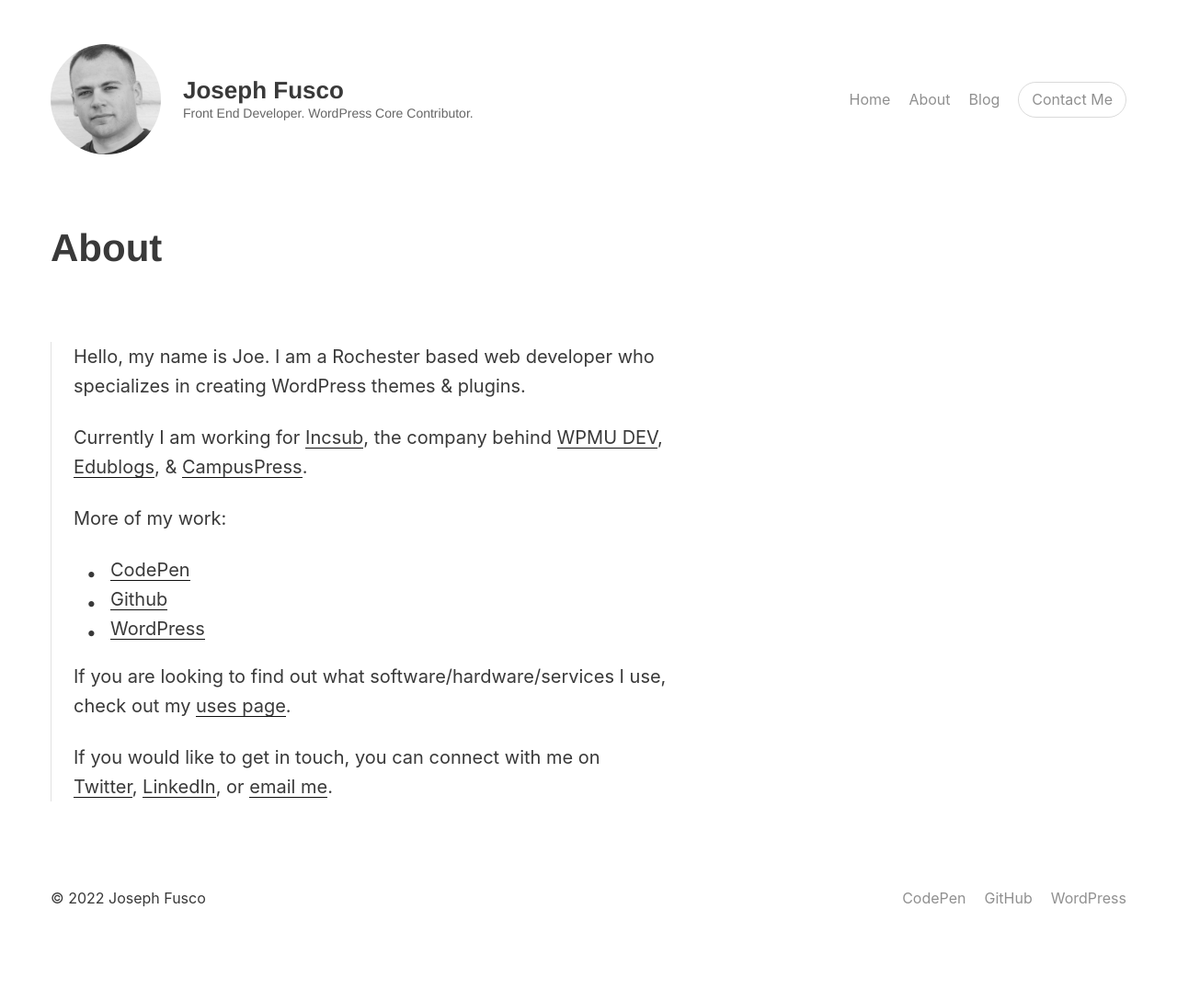
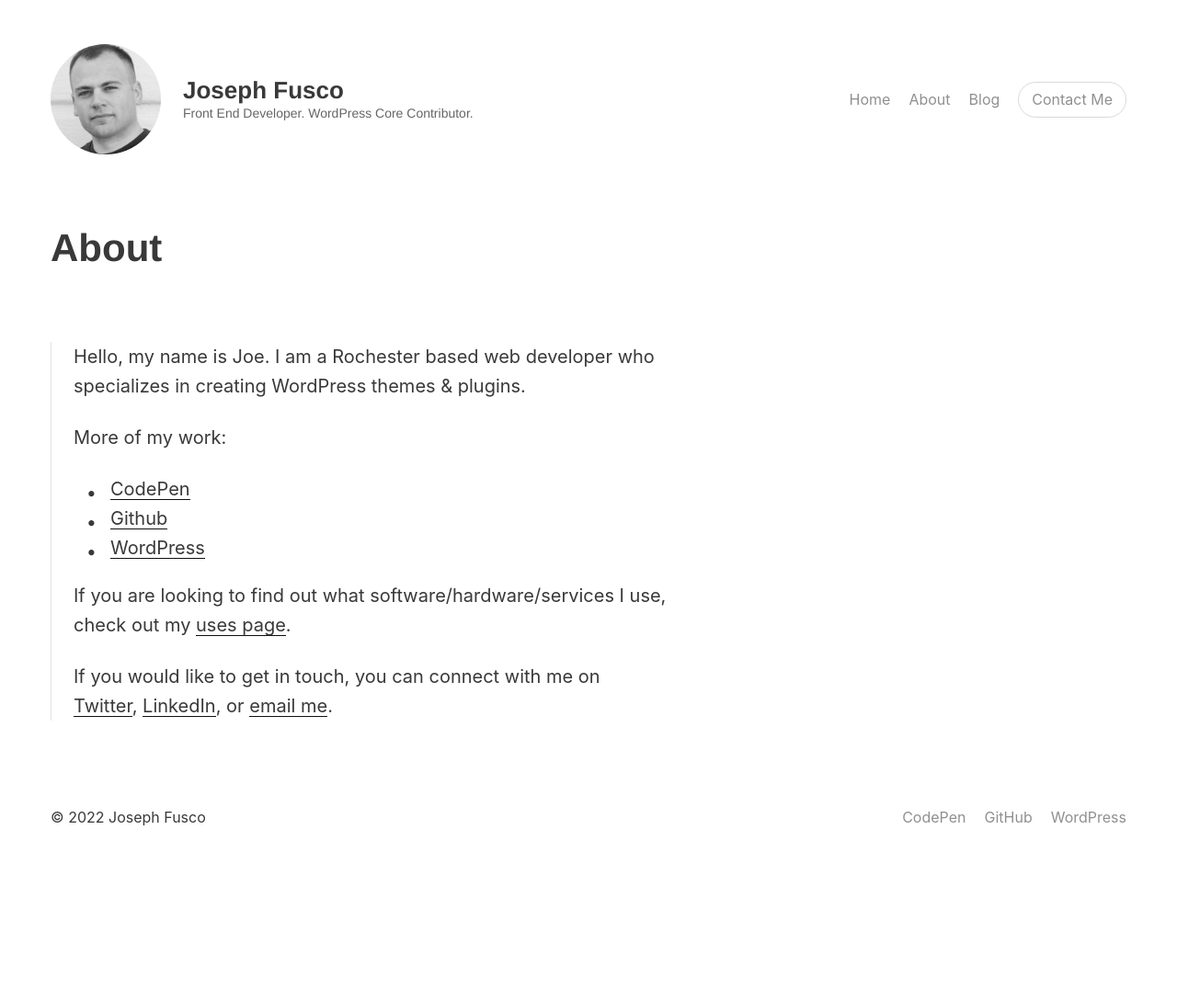
Before and after one commit to josephfusco/josephfusco.github.io, a Jekyll site: the page built from about.md, in a window 1280 px wide. Shown: the whole page at 92% size. Built offline with Jekyll 4.4.1, drawn with Linux system fonts in a browser that asks for light colours; after the commit the page ends 1000 px from its top, so only the background shows below that.

Commit message:
Update about.md

```diff
--- a/about.md
+++ b/about.md
@@ -4,8 +4,6 @@ title: About
 ---
 
 Hello, my name is Joe. I am a Rochester based web developer who specializes in creating WordPress themes &amp; plugins.
-
-Currently I am working for [Incsub](https://incsub.com){:target="_blank"}, the company behind [WPMU DEV](https://wpmudev.org){:target="_blank"}, [Edublogs](https://edublogs.org){:target="_blank"}, &amp; [CampusPress](https://campuspress.com){:target="_blank"}.
 
 More of my work:
 + [CodePen](https://codepen.io/fusco)
```
